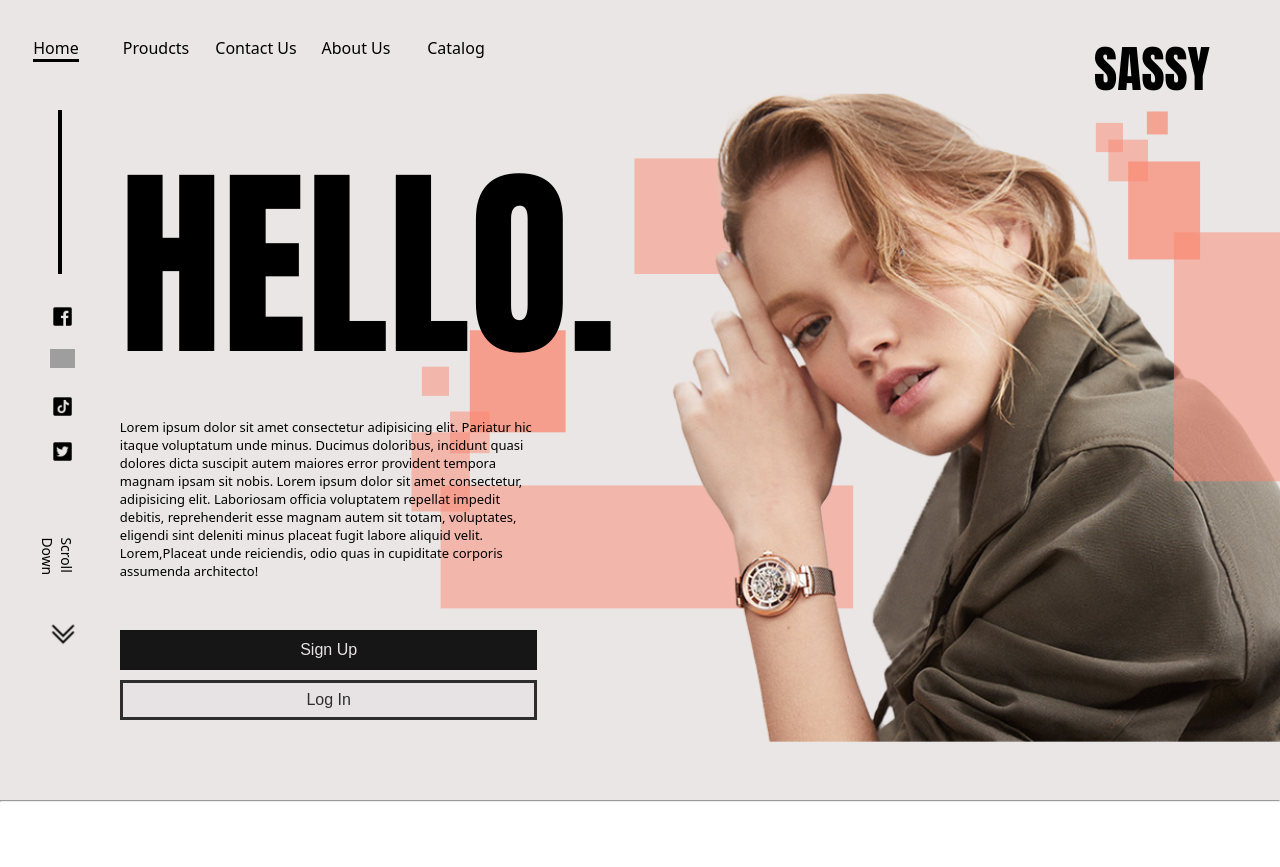
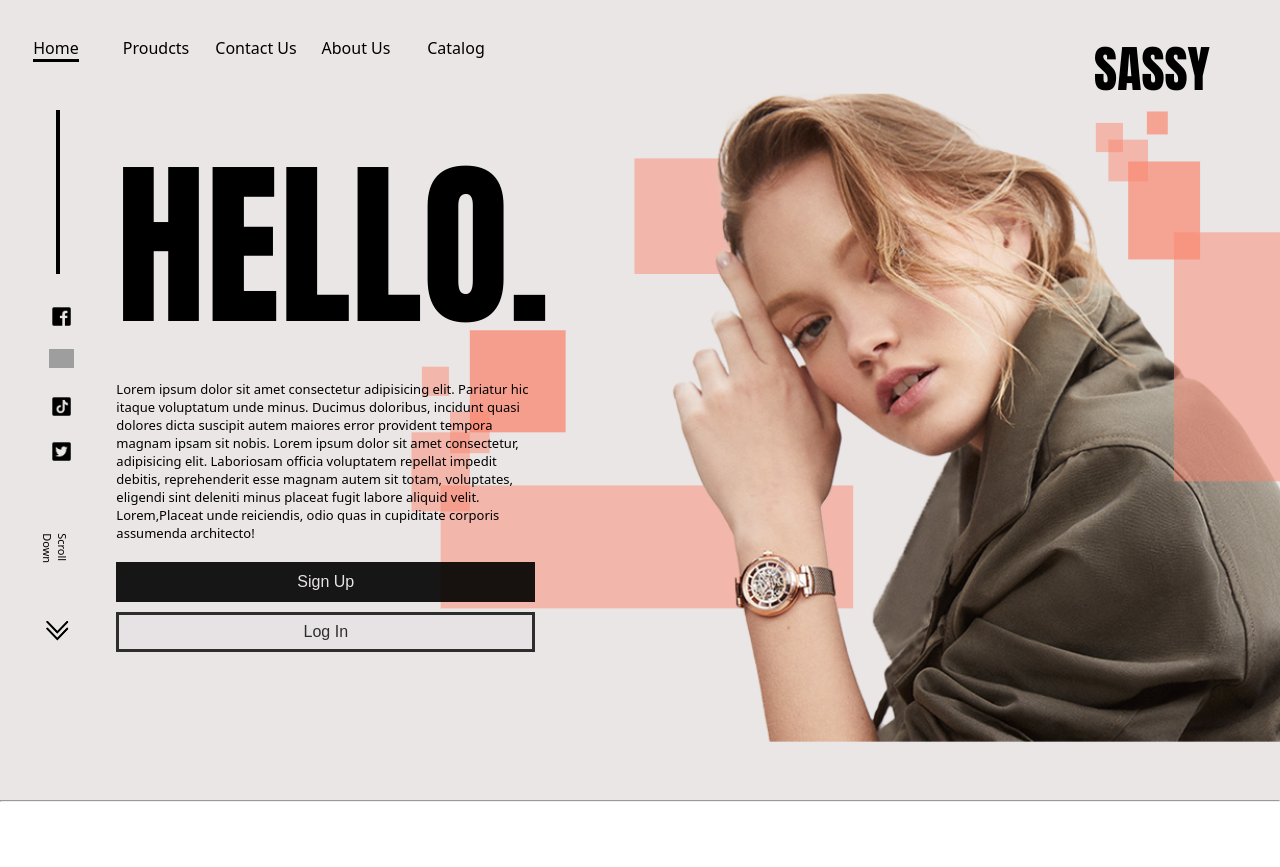
Before and after one commit to minuraanuradha/SASSY-Ecommerce-Website, a PHP site: page / in a window 1280 px wide. Shown: the top 867 px of the page. Run offline with PHP 8.4, Linux system fonts and the light colour scheme; grey boxes are pictures that could not be loaded.

Commit message:
Style Change

```diff
--- a/Css/Stylesheet.css
+++ b/Css/Stylesheet.css
@@ -129,8 +129,7 @@
     height: fit-content;
     transform: rotate(90deg);
     font-weight:500;
-    margin-left: 2%;
-    font-size:87%;
+    font-size:11px;
 }
 .left_03 img
 {
@@ -143,20 +142,19 @@
 }
 .title_01 h1
 {
-    margin-top: -20px;
-    font-size: 205px;
+    margin-top: -20px;/*
+    font-size: 205px;*/
+    font-size: 14vw;
     font-family: Impact, Haettenschweiler, 'Arial Narrow Bold', sans-serif;
     transition: 0.5s;
 }
 .title_01 p
 {
-    margin-top: -0px;
     font-size: 13px;
 }
 .title_01 h1:hover
 {
     margin-top: -20px;
-    font-size: 205px;
     opacity: 0.7;
     color: #f98770;
     /*color: #f98770;*/
@@ -178,7 +176,7 @@
     display: flex;
     flex-direction:column;
     height: 100%;
-    margin-top: 40px;
+    margin-top: 10px;
 }
 .Sign a input
 {
--- a/Index.html
+++ b/Index.html
@@ -146,7 +146,7 @@
         <div id="P03"></div>
     </div>
     <hr>
-    <!-------------------------------------Subscribe------------------------------------>
+    <!-------------------------------------Subscribe------------------------------------><!--sd-->
     <div class="Subscribe">
         <div id="P01"></div>
         <div id="P02">
```
